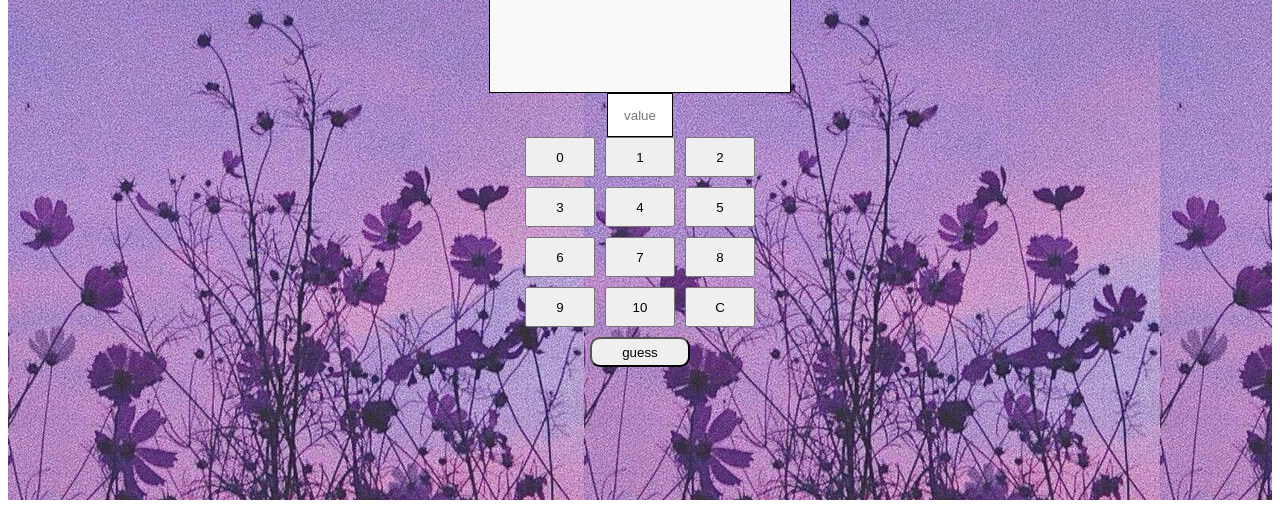
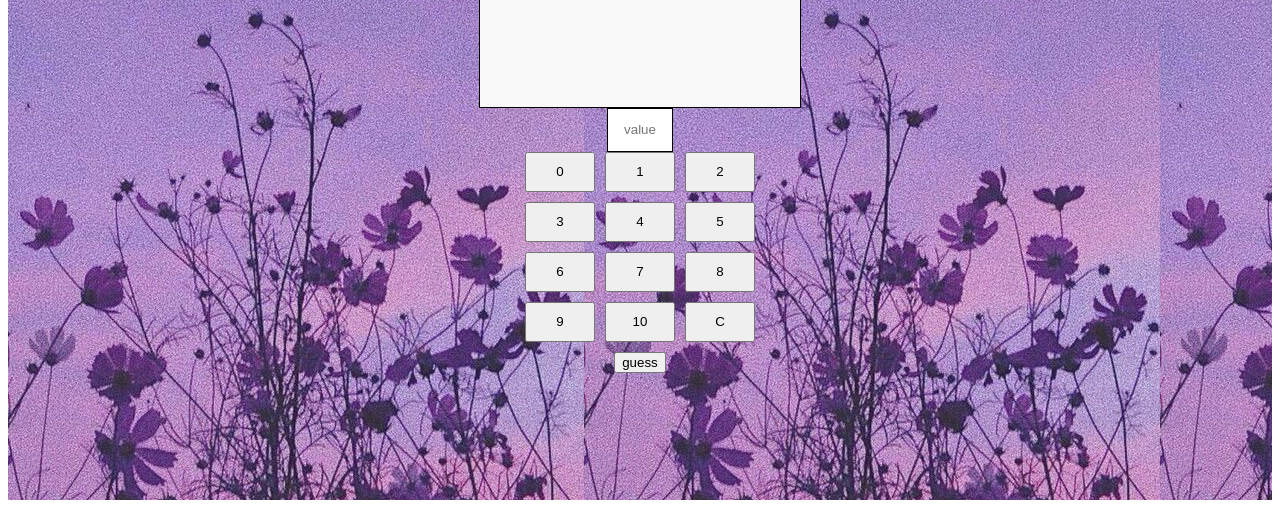
Before and after one commit to Alayoscode/Guess, a plain HTML site: page index.html in a window 1280 px wide. Shown: the part 308-816 px from the top of the page. Drawn offline with Linux system fonts and the light colour scheme.

Commit message:
add something

```diff
--- a/index.html
+++ b/index.html
@@ -32,6 +32,8 @@
     width: 300px;
     border: 1px solid black;
     background-color:  rgb(250, 249, 249);
+    padding: 10px;
+    font-size: 20px;
    }
    .btns{
     height: 40px;
@@ -52,14 +54,12 @@
 <body>
    <div class="container">
      <h3>GUESS</h3>
-     <div id="output" >
-
-
-    </div>
+        <div id="output"> </div>
 
         <input id="input1" type="text" placeholder="value">
 
         <div class="holder">
+
             <button class="btns" onclick="addToInput0()">0</button>
             <button class="btns" onclick="addToInput1()">1</button>
                 <button class="btns" onclick="addToInput2()">2</button>
@@ -73,30 +73,59 @@
             <button class="btns" onclick="addToInput10()">10</button>
             <button class="btns" onclick="clearInput()">C</button>
         </div>
+         <button onclick="guess11()">guess</button>
 
-     <button class="btn" onclick="guess1()">guess</button>
     </div>
+
+
+    <div id='run'></div>
+
 </body>
 </html>
 <script>
 
     let input2 = document.getElementById('input1')
     let output1 = document.getElementById('output')
+    let score = 0
 
 
-    function guess1() {
-        let get = parseInt(input2.value);
-        let get1 = Math.ceil(Math.random()* 10)
-        if (get === get1) {
-            output1.innerHTML = 'wow you are correct your answer is '+ get +'';
-
-        }else{
-            output1.innerHTML = 'opps you are wrong your answer is '+ get +'';
-
-        }
 
 
-    }
+
+
+    // function result() {
+    //     let get = Math.ceil(Math.random() * 10)
+    //     console.log(get);
+
+
+    // }
+
+
+    function guess11() {
+        // let get = parseInt(input2.value);
+        let random = Math.ceil(Math.random()* 10)
+
+
+        if (input2.value.trim() === '') {
+            alert('please enter a number')
+
+
+        }else if(isNaN(Number(input2.value))){
+            alert('please enter a numeric value')
+
+
+        }else if(Number(input2.value) < 0 || Number(input2.value) > 9){
+            alert('please enter a number between 0 - 9')
+        }else if (Number(input2.value) === random) {
+            score++
+            output1.innerHTML = `you are correct, your current score: ${score}`;
+            console.log('correct');
+
+
+        }else {
+            output1.innerHTML = '0pps you are wrong, your answer is  ' + random +''
+            console.log('incorrect');
+                } }
 
 
 
```
Lines whose indentation alone changed are shown as unchanged.
